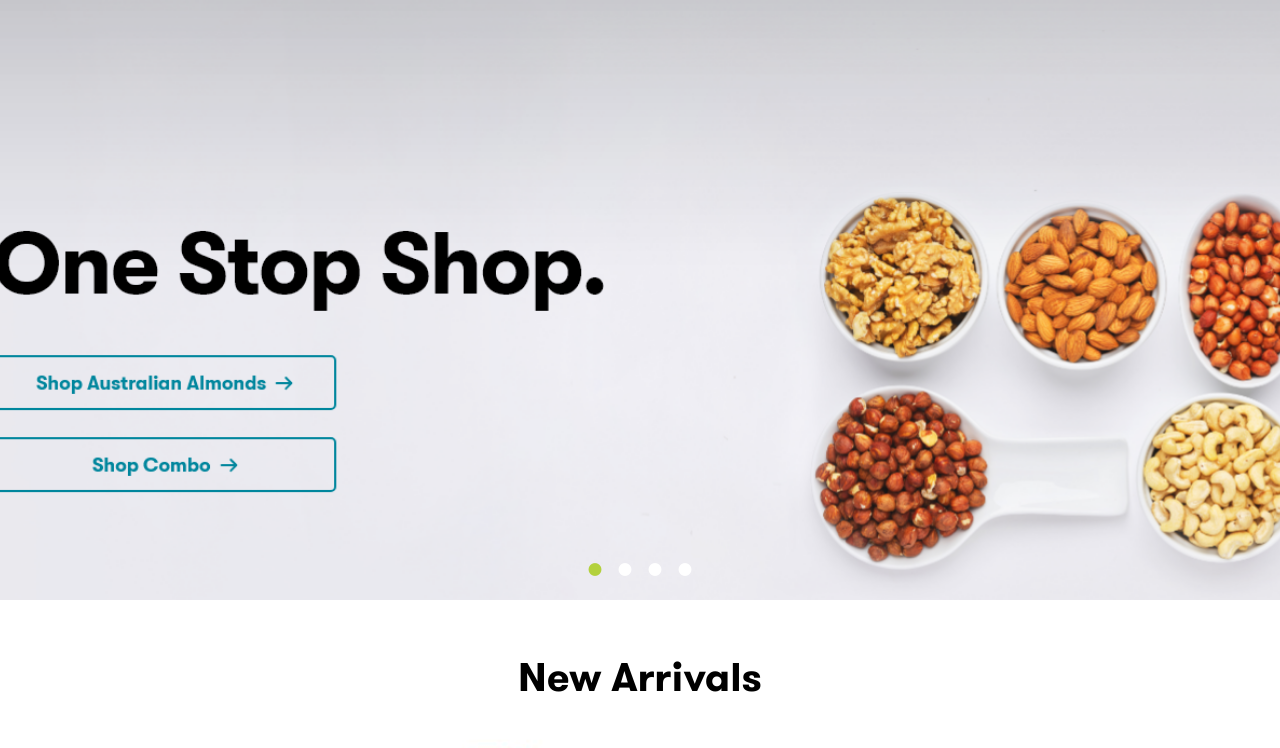
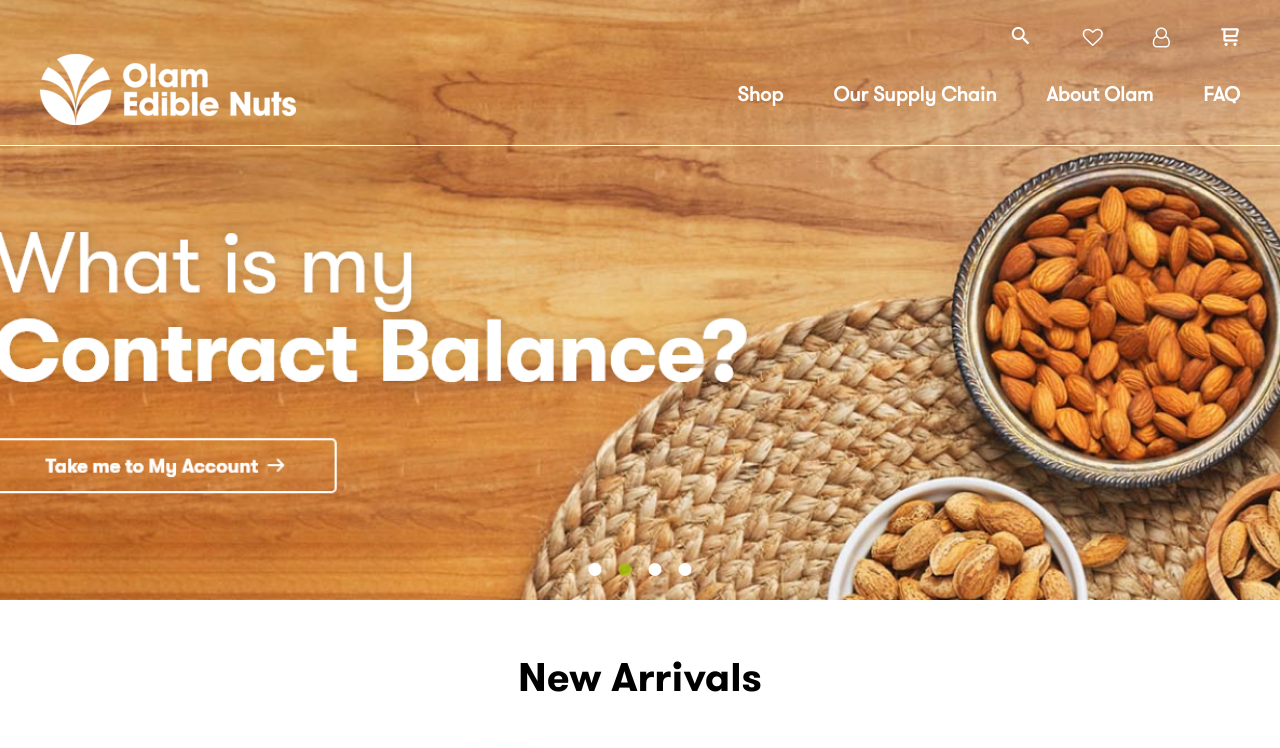
Before and after one commit to Anandhravi1/Olam_React, a React (Create React App) app: page / in a window 1280 px wide. Shown: the top 748 px of the page. Built offline with nearby package versions, Linux system fonts and the light colour scheme.

Commit message:
styles included

```diff
--- a/src/style/App.css
+++ b/src/style/App.css
@@ -84,6 +84,7 @@ h2 {
 }
 .product-status {
     text-align: right;
+    z-index: 1;
 }
 .product-status a {
     font-size: 20px;
@@ -99,6 +100,9 @@ h2 {
     display: flex;
     align-items: flex-end;
     justify-content: space-between;
+}
+.navbar-section {
+    z-index: 1;
 }
 .navbar-section a{
     font-size: 20px;
@@ -177,6 +181,9 @@ h2 {
     .section.whole-story {
         margin: 80px 0;
     }
+    .header-section {
+        z-index: 2;
+    }
 
 }
 /** slick slider **/
@@ -200,6 +207,7 @@ h2 {
      color: #fff;
      display: none;
      font-size: 26px;
+     z-index: 1;
  }
  body {
      position: relative;
@@ -212,12 +220,16 @@ h2 {
         display: none;
     }
 
+    .logo-nav-section>a {
+        z-index: 1;
+    }
+
  @media only screen and (max-width: 991px) {
      .hamburg-icon {
          display: block;
          position: absolute;
          top: 50px;
-         z-index: 1;
+
      }
      body.link-add:before{
         position: absolute;
@@ -254,7 +266,6 @@ h2 {
         position: absolute;
         top: 30px;
         right: 30px;
-        z-index: 1;
     }
     .product-status a {
         margin-right: 25px;
@@ -288,9 +299,7 @@ h2 {
         top: 35px;
         left: 80px;
     }
-    .logo-nav-section>a {
-        z-index: 1;
-    }
+
     .navbar-section .level-0 {
         position: relative;
         background: #f4f3f1;
```
